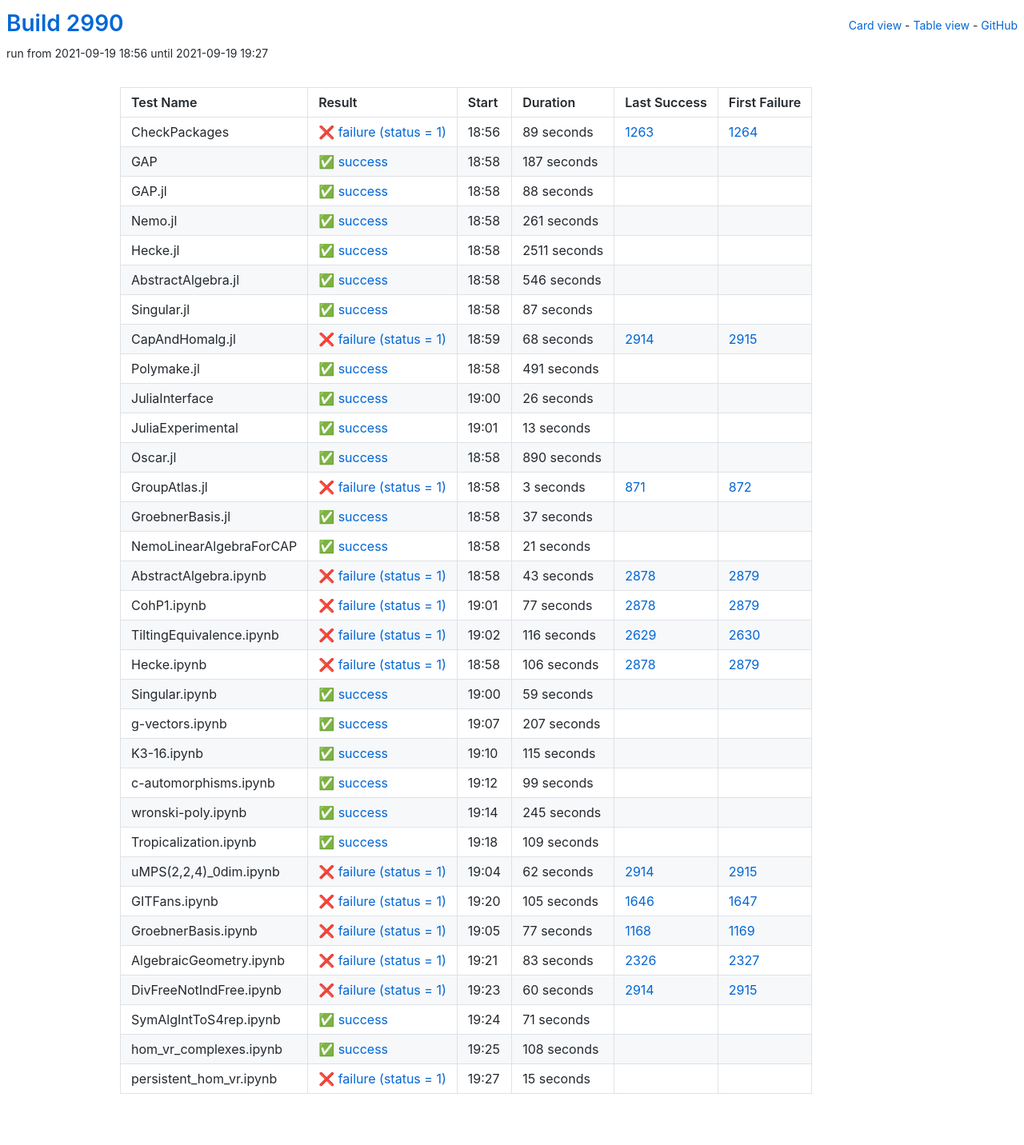
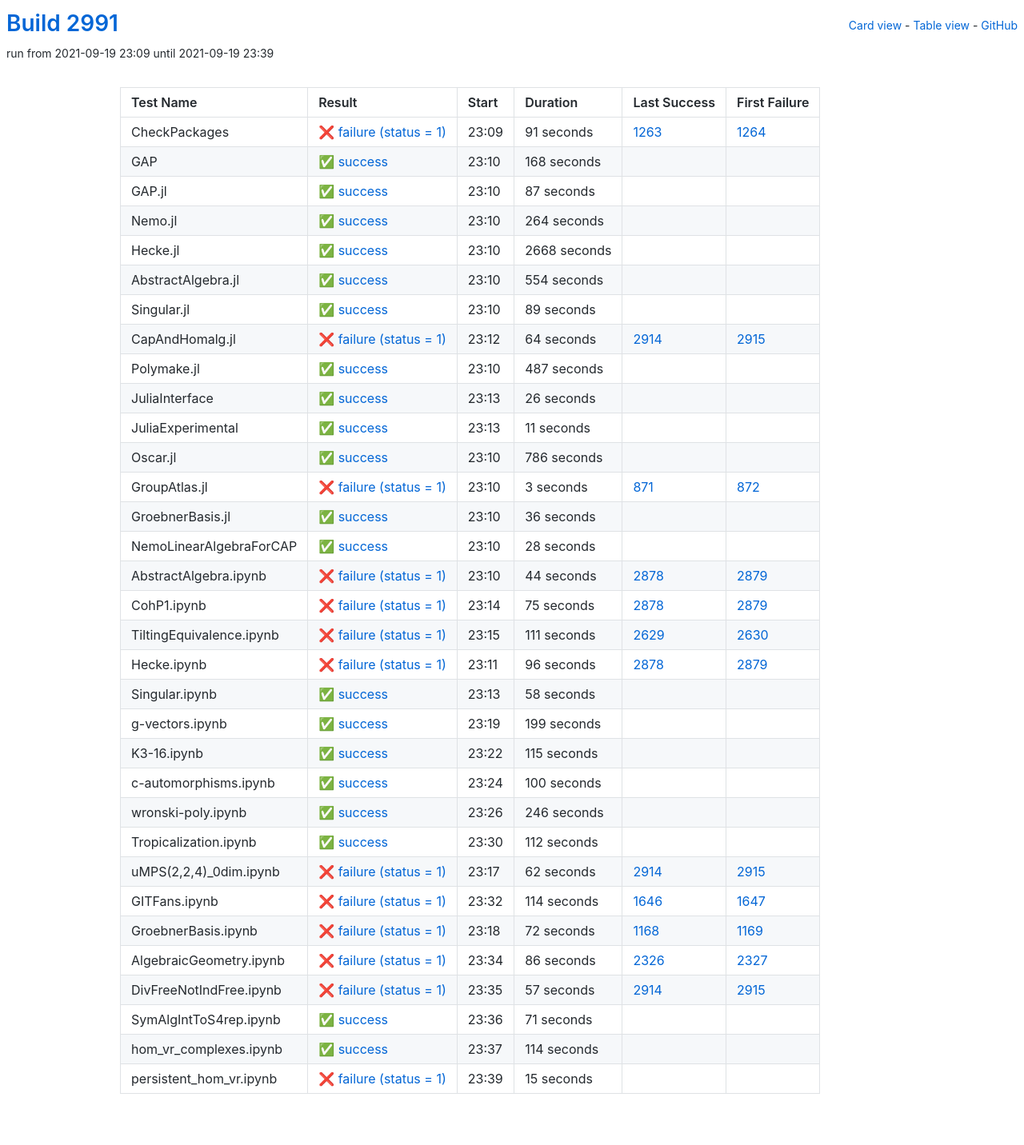
Before and after one commit to oscar-system/oscar-ci-status-stable, a Jekyll site: the page built from table.html, in a window 1280 px wide. Shown: the whole page at 80% size. Built offline with Jekyll 4.4.1, drawn with Linux system fonts in a browser that asks for light colours.

Commit message:
Build #2991

```diff
--- a/_data/ci.yml
+++ b/_data/ci.yml
@@ -1,6 +1,6 @@
 ---
-build: 2990
-build_url: https://oscarci.mathematik.uni-kl.de/job/oscar-stable/2990/
+build: 2991
+build_url: https://oscarci.mathematik.uni-kl.de/job/oscar-stable/2991/
 job: oscar-stable
 organization: oscar-system
 repo: oscar-ci-status-stable
@@ -8,80 +8,32 @@ repourl: https://github.com/oscar-system/oscar-ci-status-stable
 tests:
 - name: CheckPackages
   id: checkpackages
-  log: https://oscarci.mathematik.uni-kl.de/job/oscar-stable/2990/artifact/logs/build-2990/CheckPackages.log
-  start: 2021-09-19 18:56
+  log: https://oscarci.mathematik.uni-kl.de/job/oscar-stable/2991/artifact/logs/build-2991/CheckPackages.log
+  start: 2021-09-19 23:09
   success: false
   exitcode: 1
   status: failure
-  duration: 89
+  duration: 91
   last_success: 1263
   last_success_url: https://oscarci.mathematik.uni-kl.de/job/oscar-stable/1263/
   first_failure: 1264
   first_failure_url: https://oscarci.mathematik.uni-kl.de/job/oscar-stable/1264/
 - name: GAP
   id: gap
-  log: https://oscarci.mathematik.uni-kl.de/job/oscar-stable/2990/artifact/logs/build-2990/GAP.log
-  start: 2021-09-19 18:58
+  log: https://oscarci.mathematik.uni-kl.de/job/oscar-stable/2991/artifact/logs/build-2991/GAP.log
+  start: 2021-09-19 23:10
   success: true
   exitcode: 0
   status: success
-  duration: 187
+  duration: 168
   last_success: false
   last_success_url:
   first_failure: false
   first_failure_url:
 - name: GAP.jl
   id: gap-jl
-  log: https://oscarci.mathematik.uni-kl.de/job/oscar-stable/2990/artifact/logs/build-2990/GAP.jl.log
-  start: 2021-09-19 18:58
-  success: true
-  exitcode: 0
-  status: success
-  duration: 88
-  last_success: false
-  last_success_url:
-  first_failure: false
-  first_failure_url:
-- name: Nemo.jl
-  id: nemo-jl
-  log: https://oscarci.mathematik.uni-kl.de/job/oscar-stable/2990/artifact/logs/build-2990/Nemo.jl.log
-  start: 2021-09-19 18:58
-  success: true
-  exitcode: 0
-  status: success
-  duration: 261
-  last_success: false
-  last_success_url:
-  first_failure: false
-  first_failure_url:
-- name: Hecke.jl
-  id: hecke-jl
-  log: https://oscarci.mathematik.uni-kl.de/job/oscar-stable/2990/artifact/logs/build-2990/Hecke.jl.log
-  start: 2021-09-19 18:58
-  success: true
-  exitcode: 0
-  status: success
-  duration: 2511
-  last_success: false
-  last_success_url:
-  first_failure: false
-  first_failure_url:
-- name: AbstractAlgebra.jl
-  id: abstractalgebra-jl
-  log: https://oscarci.mathematik.uni-kl.de/job/oscar-stable/2990/artifact/logs/build-2990/AbstractAlgebra.jl.log
-  start: 2021-09-19 18:58
-  success: true
-  exitcode: 0
-  status: success
-  duration: 546
-  last_success: false
-  last_success_url:
-  first_failure: false
-  first_failure_url:
-- name: Singular.jl
-  id: singular-jl
-  log: https://oscarci.mathematik.uni-kl.de/job/oscar-stable/2990/artifact/logs/build-2990/Singular.jl.log
-  start: 2021-09-19 18:58
+  log: https://oscarci.mathematik.uni-kl.de/job/oscar-stable/2991/artifact/logs/build-2991/GAP.jl.log
+  start: 2021-09-19 23:10
   success: true
   exitcode: 0
   status: success
@@ -90,34 +42,82 @@ tests:
   last_success_url:
   first_failure: false
   first_failure_url:
+- name: Nemo.jl
+  id: nemo-jl
+  log: https://oscarci.mathematik.uni-kl.de/job/oscar-stable/2991/artifact/logs/build-2991/Nemo.jl.log
+  start: 2021-09-19 23:10
+  success: true
+  exitcode: 0
+  status: success
+  duration: 264
+  last_success: false
+  last_success_url:
+  first_failure: false
+  first_failure_url:
+- name: Hecke.jl
+  id: hecke-jl
+  log: https://oscarci.mathematik.uni-kl.de/job/oscar-stable/2991/artifact/logs/build-2991/Hecke.jl.log
+  start: 2021-09-19 23:10
+  success: true
+  exitcode: 0
+  status: success
+  duration: 2668
+  last_success: false
+  last_success_url:
+  first_failure: false
+  first_failure_url:
+- name: AbstractAlgebra.jl
+  id: abstractalgebra-jl
+  log: https://oscarci.mathematik.uni-kl.de/job/oscar-stable/2991/artifact/logs/build-2991/AbstractAlgebra.jl.log
+  start: 2021-09-19 23:10
+  success: true
+  exitcode: 0
+  status: success
+  duration: 554
+  last_success: false
+  last_success_url:
+  first_failure: false
+  first_failure_url:
+- name: Singular.jl
+  id: singular-jl
+  log: https://oscarci.mathematik.uni-kl.de/job/oscar-stable/2991/artifact/logs/build-2991/Singular.jl.log
+  start: 2021-09-19 23:10
+  success: true
+  exitcode: 0
+  status: success
+  duration: 89
+  last_success: false
+  last_success_url:
+  first_failure: false
+  first_failure_url:
 - name: CapAndHomalg.jl
   id: capandhomalg-jl
-  log: https://oscarci.mathematik.uni-kl.de/job/oscar-stable/2990/artifact/logs/build-2990/CapAndHomalg.jl.log
-  start: 2021-09-19 18:59
+  log: https://oscarci.mathematik.uni-kl.de/job/oscar-stable/2991/artifact/logs/build-2991/CapAndHomalg.jl.log
+  start: 2021-09-19 23:12
   success: false
   exitcode: 1
   status: failure
-  duration: 68
+  duration: 64
   last_success: 2914
   last_success_url: https://oscarci.mathematik.uni-kl.de/job/oscar-stable/2914/
   first_failure: 2915
   first_failure_url: https://oscarci.mathematik.uni-kl.de/job/oscar-stable/2915/
 - name: Polymake.jl
   id: polymake-jl
-  log: https://oscarci.mathematik.uni-kl.de/job/oscar-stable/2990/artifact/logs/build-2990/Polymake.jl.log
-  start: 2021-09-19 18:58
+  log: https://oscarci.mathematik.uni-kl.de/job/oscar-stable/2991/artifact/logs/build-2991/Polymake.jl.log
+  start: 2021-09-19 23:10
   success: true
   exitcode: 0
   status: success
-  duration: 491
+  duration: 487
   last_success: false
   last_success_url:
   first_failure: false
   first_failure_url:
 - name: JuliaInterface
   id: juliainterface
-  log: https://oscarci.mathematik.uni-kl.de/job/oscar-stable/2990/artifact/logs/build-2990/JuliaInterface.log
-  start: 2021-09-19 19:00
+  log: https://oscarci.mathematik.uni-kl.de/job/oscar-stable/2991/artifact/logs/build-2991/JuliaInterface.log
+  start: 2021-09-19 23:13
   success: true
   exitcode: 0
   status: success
@@ -128,32 +128,32 @@ tests:
   first_failure_url:
 - name: JuliaExperimental
   id: juliaexperimental
-  log: https://oscarci.mathematik.uni-kl.de/job/oscar-stable/2990/artifact/logs/build-2990/JuliaExperimental.log
-  start: 2021-09-19 19:01
+  log: https://oscarci.mathematik.uni-kl.de/job/oscar-stable/2991/artifact/logs/build-2991/JuliaExperimental.log
+  start: 2021-09-19 23:13
   success: true
   exitcode: 0
   status: success
-  duration: 13
+  duration: 11
   last_success: false
   last_success_url:
   first_failure: false
   first_failure_url:
 - name: Oscar.jl
   id: oscar-jl
-  log: https://oscarci.mathematik.uni-kl.de/job/oscar-stable/2990/artifact/logs/build-2990/Oscar.jl.log
-  start: 2021-09-19 18:58
+  log: https://oscarci.mathematik.uni-kl.de/job/oscar-stable/2991/artifact/logs/build-2991/Oscar.jl.log
+  start: 2021-09-19 23:10
   success: true
   exitcode: 0
   status: success
-  duration: 890
+  duration: 786
   last_success: false
   last_success_url:
   first_failure: false
   first_failure_url:
 - name: GroupAtlas.jl
   id: groupatlas-jl
-  log: https://oscarci.mathematik.uni-kl.de/job/oscar-stable/2990/artifact/logs/build-2990/GroupAtlas.jl.log
-  start: 2021-09-19 18:58
+  log: https://oscarci.mathematik.uni-kl.de/job/oscar-stable/2991/artifact/logs/build-2991/GroupAtlas.jl.log
+  start: 2021-09-19 23:10
   success: false
   exitcode: 1
   status: failure
@@ -164,104 +164,104 @@ tests:
   first_failure_url: https://oscarci.mathematik.uni-kl.de/job/oscar-stable/872/
 - name: GroebnerBasis.jl
   id: groebnerbasis-jl
-  log: https://oscarci.mathematik.uni-kl.de/job/oscar-stable/2990/artifact/logs/build-2990/GroebnerBasis.jl.log
-  start: 2021-09-19 18:58
+  log: https://oscarci.mathematik.uni-kl.de/job/oscar-stable/2991/artifact/logs/build-2991/GroebnerBasis.jl.log
+  start: 2021-09-19 23:10
   success: true
   exitcode: 0
   status: success
-  duration: 37
+  duration: 36
   last_success: false
   last_success_url:
   first_failure: false
   first_failure_url:
 - name: NemoLinearAlgebraForCAP
   id: nemolinearalgebraforcap
-  log: https://oscarci.mathematik.uni-kl.de/job/oscar-stable/2990/artifact/logs/build-2990/NemoLinearAlgebraForCAP.log
-  start: 2021-09-19 18:58
+  log: https://oscarci.mathematik.uni-kl.de/job/oscar-stable/2991/artifact/logs/build-2991/NemoLinearAlgebraForCAP.log
+  start: 2021-09-19 23:10
   success: true
   exitcode: 0
   status: success
-  duration: 21
+  duration: 28
   last_success: false
   last_success_url:
   first_failure: false
   first_failure_url:
 - name: AbstractAlgebra.ipynb
   id: abstractalgebra-ipynb
-  log: https://oscarci.mathematik.uni-kl.de/job/oscar-stable/2990/artifact/logs/build-2990/AbstractAlgebra.ipynb.log
-  start: 2021-09-19 18:58
+  log: https://oscarci.mathematik.uni-kl.de/job/oscar-stable/2991/artifact/logs/build-2991/AbstractAlgebra.ipynb.log
+  start: 2021-09-19 23:10
   success: false
   exitcode: 1
   status: failure
-  duration: 43
+  duration: 44
   last_success: 2878
   last_success_url: https://oscarci.mathematik.uni-kl.de/job/oscar-stable/2878/
   first_failure: 2879
   first_failure_url: https://oscarci.mathematik.uni-kl.de/job/oscar-stable/2879/
 - name: CohP1.ipynb
   id: cohp1-ipynb
-  log: https://oscarci.mathematik.uni-kl.de/job/oscar-stable/2990/artifact/logs/build-2990/CohP1.ipynb.log
-  start: 2021-09-19 19:01
+  log: https://oscarci.mathematik.uni-kl.de/job/oscar-stable/2991/artifact/logs/build-2991/CohP1.ipynb.log
+  start: 2021-09-19 23:14
   success: false
   exitcode: 1
   status: failure
-  duration: 77
+  duration: 75
   last_success: 2878
   last_success_url: https://oscarci.mathematik.uni-kl.de/job/oscar-stable/2878/
   first_failure: 2879
   first_failure_url: https://oscarci.mathematik.uni-kl.de/job/oscar-stable/2879/
 - name: TiltingEquivalence.ipynb
   id: tiltingequivalence-ipynb
-  log: https://oscarci.mathematik.uni-kl.de/job/oscar-stable/2990/artifact/logs/build-2990/TiltingEquivalence.ipynb.log
-  start: 2021-09-19 19:02
+  log: https://oscarci.mathematik.uni-kl.de/job/oscar-stable/2991/artifact/logs/build-2991/TiltingEquivalence.ipynb.log
+  start: 2021-09-19 23:15
   success: false
   exitcode: 1
   status: failure
-  duration: 116
+  duration: 111
   last_success: 2629
   last_success_url: https://oscarci.mathematik.uni-kl.de/job/oscar-stable/2629/
   first_failure: 2630
   first_failure_url: https://oscarci.mathematik.uni-kl.de/job/oscar-stable/2630/
 - name: Hecke.ipynb
   id: hecke-ipynb
-  log: https://oscarci.mathematik.uni-kl.de/job/oscar-stable/2990/artifact/logs/build-2990/Hecke.ipynb.log
-  start: 2021-09-19 18:58
+  log: https://oscarci.mathematik.uni-kl.de/job/oscar-stable/2991/artifact/logs/build-2991/Hecke.ipynb.log
+  start: 2021-09-19 23:11
   success: false
   exitcode: 1
   status: failure
-  duration: 106
+  duration: 96
   last_success: 2878
   last_success_url: https://oscarci.mathematik.uni-kl.de/job/oscar-stable/2878/
   first_failure: 2879
   first_failure_url: https://oscarci.mathematik.uni-kl.de/job/oscar-stable/2879/
 - name: Singular.ipynb
   id: singular-ipynb
-  log: https://oscarci.mathematik.uni-kl.de/job/oscar-stable/2990/artifact/logs/build-2990/Singular.ipynb.log
-  start: 2021-09-19 19:00
+  log: https://oscarci.mathematik.uni-kl.de/job/oscar-stable/2991/artifact/logs/build-2991/Singular.ipynb.log
+  start: 2021-09-19 23:13
   success: true
   exitcode: 0
   status: success
-  duration: 59
+  duration: 58
   last_success: false
   last_success_url:
   first_failure: false
   first_failure_url:
 - name: g-vectors.ipynb
   id: g-vectors-ipynb
-  log: https://oscarci.mathematik.uni-kl.de/job/oscar-stable/2990/artifact/logs/build-2990/g-vectors.ipynb.log
-  start: 2021-09-19 19:07
+  log: https://oscarci.mathematik.uni-kl.de/job/oscar-stable/2991/artifact/logs/build-2991/g-vectors.ipynb.log
+  start: 2021-09-19 23:19
   success: true
   exitcode: 0
   status: success
-  duration: 207
+  duration: 199
   last_success: false
   last_success_url:
   first_failure: false
   first_failure_url:
 - name: K3-16.ipynb
   id: k3-16-ipynb
-  log: https://oscarci.mathematik.uni-kl.de/job/oscar-stable/2990/artifact/logs/build-2990/K3-16.ipynb.log
-  start: 2021-09-19 19:10
+  log: https://oscarci.mathematik.uni-kl.de/job/oscar-stable/2991/artifact/logs/build-2991/K3-16.ipynb.log
+  start: 2021-09-19 23:22
   success: true
   exitcode: 0
   status: success
@@ -272,44 +272,44 @@ tests:
   first_failure_url:
 - name: c-automorphisms.ipynb
   id: c-automorphisms-ipynb
-  log: https://oscarci.mathematik.uni-kl.de/job/oscar-stable/2990/artifact/logs/build-2990/c-automorphisms.ipynb.log
-  start: 2021-09-19 19:12
+  log: https://oscarci.mathematik.uni-kl.de/job/oscar-stable/2991/artifact/logs/build-2991/c-automorphisms.ipynb.log
+  start: 2021-09-19 23:24
   success: true
   exitcode: 0
   status: success
-  duration: 99
+  duration: 100
   last_success: false
   last_success_url:
   first_failure: false
   first_failure_url:
 - name: wronski-poly.ipynb
   id: wronski-poly-ipynb
-  log: https://oscarci.mathematik.uni-kl.de/job/oscar-stable/2990/artifact/logs/build-2990/wronski-poly.ipynb.log
-  start: 2021-09-19 19:14
+  log: https://oscarci.mathematik.uni-kl.de/job/oscar-stable/2991/artifact/logs/build-2991/wronski-poly.ipynb.log
+  start: 2021-09-19 23:26
   success: true
   exitcode: 0
   status: success
-  duration: 245
+  duration: 246
   last_success: false
   last_success_url:
   first_failure: false
   first_failure_url:
 - name: Tropicalization.ipynb
   id: tropicalization-ipynb
-  log: https://oscarci.mathematik.uni-kl.de/job/oscar-stable/2990/artifact/logs/build-2990/Tropicalization.ipynb.log
-  start: 2021-09-19 19:18
+  log: https://oscarci.mathematik.uni-kl.de/job/oscar-stable/2991/artifact/logs/build-2991/Tropicalization.ipynb.log
+  start: 2021-09-19 23:30
   success: true
   exitcode: 0
   status: success
-  duration: 109
+  duration: 112
   last_success: false
   last_success_url:
   first_failure: false
   first_failure_url:
 - name: uMPS(2,2,4)_0dim.ipynb
   id: umps-2-2-4-0dim-ipynb
-  log: https://oscarci.mathematik.uni-kl.de/job/oscar-stable/2990/artifact/logs/build-2990/uMPS-2-2-4-_0dim.ipynb.log
-  start: 2021-09-19 19:04
+  log: https://oscarci.mathematik.uni-kl.de/job/oscar-stable/2991/artifact/logs/build-2991/uMPS-2-2-4-_0dim.ipynb.log
+  start: 2021-09-19 23:17
   success: false
   exitcode: 1
   status: failure
@@ -320,56 +320,56 @@ tests:
   first_failure_url: https://oscarci.mathematik.uni-kl.de/job/oscar-stable/2915/
 - name: GITFans.ipynb
   id: gitfans-ipynb
-  log: https://oscarci.mathematik.uni-kl.de/job/oscar-stable/2990/artifact/logs/build-2990/GITFans.ipynb.log
-  start: 2021-09-19 19:20
+  log: https://oscarci.mathematik.uni-kl.de/job/oscar-stable/2991/artifact/logs/build-2991/GITFans.ipynb.log
+  start: 2021-09-19 23:32
   success: false
   exitcode: 1
   status: failure
-  duration: 105
+  duration: 114
   last_success: 1646
   last_success_url: https://oscarci.mathematik.uni-kl.de/job/oscar-stable/1646/
   first_failure: 1647
   first_failure_url: https://oscarci.mathematik.uni-kl.de/job/oscar-stable/1647/
 - name: GroebnerBasis.ipynb
   id: groebnerbasis-ipynb
-  log: https://oscarci.mathematik.uni-kl.de/job/oscar-stable/2990/artifact/logs/build-2990/GroebnerBasis.ipynb.log
-  start: 2021-09-19 19:05
+  log: https://oscarci.mathematik.uni-kl.de/job/oscar-stable/2991/artifact/logs/build-2991/GroebnerBasis.ipynb.log
+  start: 2021-09-19 23:18
   success: false
   exitcode: 1
   status: failure
-  duration: 77
+  duration: 72
   last_success: 1168
   last_success_url: https://oscarci.mathematik.uni-kl.de/job/oscar-stable/1168/
   first_failure: 1169
   first_failure_url: https://oscarci.mathematik.uni-kl.de/job/oscar-stable/1169/
 - name: AlgebraicGeometry.ipynb
   id: algebraicgeometry-ipynb
-  log: https://oscarci.mathematik.uni-kl.de/job/oscar-stable/2990/artifact/logs/build-2990/AlgebraicGeometry.ipynb.log
-  start: 2021-09-19 19:21
+  log: https://oscarci.mathematik.uni-kl.de/job/oscar-stable/2991/artifact/logs/build-2991/AlgebraicGeometry.ipynb.log
+  start: 2021-09-19 23:34
   success: false
   exitcode: 1
   status: failure
-  duration: 83
+  duration: 86
   last_success: 2326
   last_success_url: https://oscarci.mathematik.uni-kl.de/job/oscar-stable/2326/
   first_failure: 2327
   first_failure_url: https://oscarci.mathematik.uni-kl.de/job/oscar-stable/2327/
 - name: DivFreeNotIndFree.ipynb
   id: divfreenotindfree-ipynb
-  log: https://oscarci.mathematik.uni-kl.de/job/oscar-stable/2990/artifact/logs/build-2990/DivFreeNotIndFree.ipynb.log
-  start: 2021-09-19 19:23
+  log: https://oscarci.mathematik.uni-kl.de/job/oscar-stable/2991/artifact/logs/build-2991/DivFreeNotIndFree.ipynb.log
+  start: 2021-09-19 23:35
   success: false
   exitcode: 1
   status: failure
-  duration: 60
+  duration: 57
   last_success: 2914
   last_success_url: https://oscarci.mathematik.uni-kl.de/job/oscar-stable/2914/
   first_failure: 2915
   first_failure_url: https://oscarci.mathematik.uni-kl.de/job/oscar-stable/2915/
 - name: SymAlgIntToS4rep.ipynb
   id: symalginttos4rep-ipynb
-  log: https://oscarci.mathematik.uni-kl.de/job/oscar-stable/2990/artifact/logs/build-2990/SymAlgIntToS4rep.ipynb.log
-  start: 2021-09-19 19:24
+  log: https://oscarci.mathematik.uni-kl.de/job/oscar-stable/2991/artifact/logs/build-2991/SymAlgIntToS4rep.ipynb.log
+  start: 2021-09-19 23:36
   success: true
   exitcode: 0
   status: success
@@ -380,20 +380,20 @@ tests:
   first_failure_url:
 - name: hom_vr_complexes.ipynb
   id: hom-vr-complexes-ipynb
-  log: https://oscarci.mathematik.uni-kl.de/job/oscar-stable/2990/artifact/logs/build-2990/hom_vr_complexes.ipynb.log
-  start: 2021-09-19 19:25
+  log: https://oscarci.mathematik.uni-kl.de/job/oscar-stable/2991/artifact/logs/build-2991/hom_vr_complexes.ipynb.log
+  start: 2021-09-19 23:37
   success: true
   exitcode: 0
   status: success
-  duration: 108
+  duration: 114
   last_success: false
   last_success_url:
   first_failure: false
   first_failure_url:
 - name: persistent_hom_vr.ipynb
   id: persistent-hom-vr-ipynb
-  log: https://oscarci.mathematik.uni-kl.de/job/oscar-stable/2990/artifact/logs/build-2990/persistent_hom_vr.ipynb.log
-  start: 2021-09-19 19:27
+  log: https://oscarci.mathematik.uni-kl.de/job/oscar-stable/2991/artifact/logs/build-2991/persistent_hom_vr.ipynb.log
+  start: 2021-09-19 23:39
   success: false
   exitcode: 1
   status: failure
```
Also changed, not shown: README.md.
